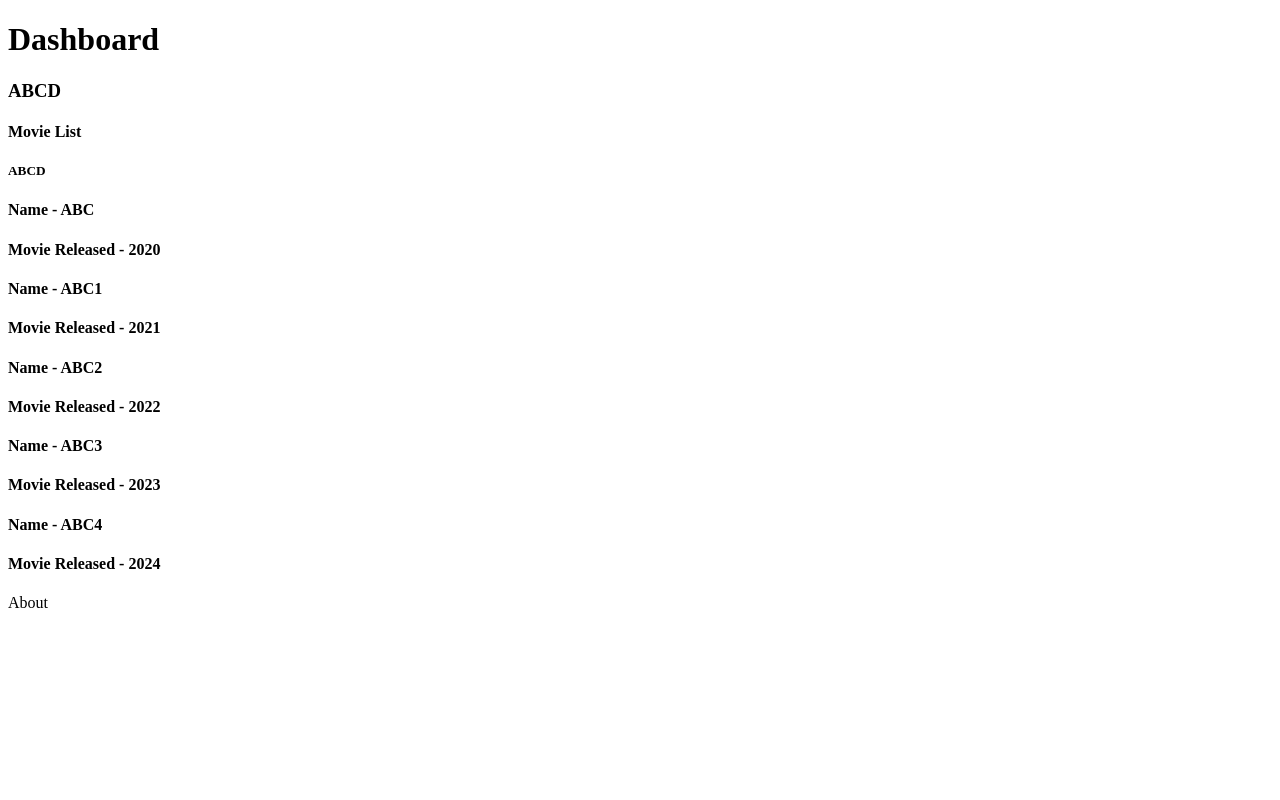
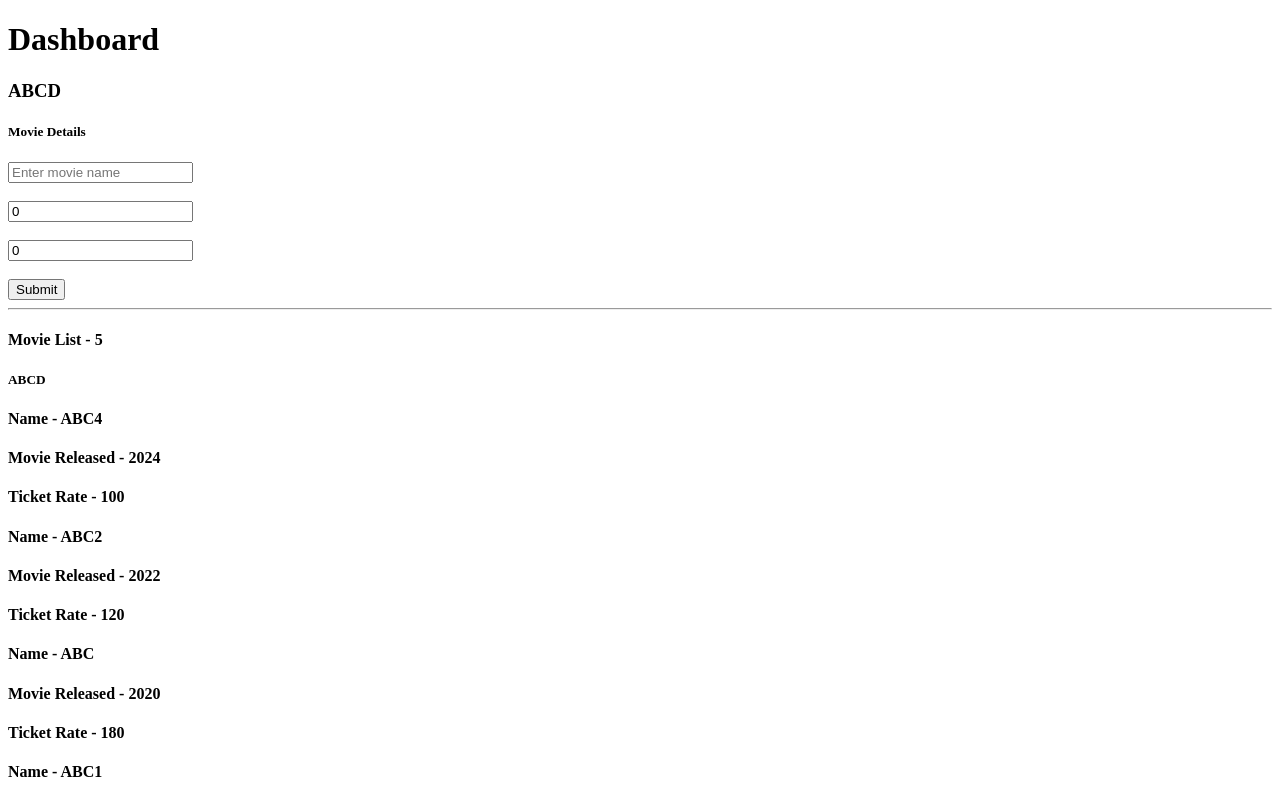
Before and after one commit to rajkumar1191/11-12-2025, a React (Vite) app: page / in a window 1280 px wide. Shown: the top 800 px of the page. Built offline with nearby package versions, Linux system fonts and the light colour scheme.

Commit message:
useState, data passing btn components, filter and sort in array

```diff
--- a/src/App.jsx
+++ b/src/App.jsx
@@ -1,45 +1,68 @@
 import MovieList from "./components/MovieList";
 import About from "./components/About";
 import "./App.css";
+import { useState } from "react";
 
 function App() {
   const name = "ABCD";
   const title = "React Tutorial";
   const year = 2026;
 
-  const movieList = [
+  let movieList = [
     {
       id: 1,
       name: "ABC",
       year: 2020,
+      price: 180,
     },
     {
       id: 2,
       name: "ABC1",
       year: 2021,
+      price: 180,
     },
     {
       id: 3,
       name: "ABC2",
       year: 2022,
+      price: 120,
     },
     {
       id: 4,
       name: "ABC3",
       year: 2023,
+      price: 200,
     },
     {
       id: 5,
       name: "ABC4",
       year: 2024,
+      price: 100,
     },
   ];
+  const [movies, setMovies] = useState(movieList);
+
+  const handleMovieDetails = (data) => {
+    console.log(data);
+
+    // movieList = [...movieList, data];
+
+    setMovies((prev) => [...prev, data]);
+
+    console.log(movies);
+  };
 
   return (
     <>
       <h1>Dashboard</h1>
       <h3>{name}</h3>
-      <MovieList mName={name} title={title} year={year} movies={movieList} />
+      <MovieList
+        mName={name}
+        title={title}
+        year={year}
+        movies={movies}
+        movieDetails={handleMovieDetails}
+      />
       <About />
     </>
   );
--- /dev/null
+++ b/src/components/AddMovie.jsx
@@ -0,0 +1,55 @@
+import { useState } from "react";
+
+const AddMovie = ({ movieDetails }) => {
+  const [name, setName] = useState("");
+  const [year, setYear] = useState(0);
+  const [price, setPrice] = useState(0);
+
+  const submit = (e) => {
+    e.preventDefault();
+    movieDetails({
+      id: Date.now(),
+      name: name,
+      year: year,
+      price: price,
+    });
+  };
+
+  return (
+    <>
+      <h5>Movie Details</h5>
+      <form onSubmit={submit}>
+        <input
+          type="text"
+          name="mName"
+          value={name}
+          placeholder="Enter movie name"
+          onChange={(e) => setName(e.target.value)}
+        />
+        <br />
+        <br />
+        <input
+          type="number"
+          name="mYear"
+          value={year}
+          placeholder="Enter release year"
+          onChange={(e) => setYear(e.target.value)}
+        />
+        <br />
+        <br />
+        <input
+          type="number"
+          name="mPrice"
+          value={price}
+          placeholder="Enter movie ticket price"
+          onChange={(e) => setPrice(e.target.value)}
+        />
+        <br />
+        <br />
+        <button type="submit">Submit</button>
+      </form>
+    </>
+  );
+};
+
+export default AddMovie;
--- a/src/components/Movie.jsx
+++ b/src/components/Movie.jsx
@@ -1,9 +1,10 @@
 const Movie = (props) => {
-  const { year, name, id } = props;
+  const { year, name, id, price } = props;
   return (
     <>
       <h4>Name - {name}</h4>
       <h4>Movie Released - {year}</h4>
+      <h4>Ticket Rate - {price}</h4>
     </>
   );
 };
--- a/src/components/MovieList.jsx
+++ b/src/components/MovieList.jsx
@@ -1,17 +1,42 @@
+import AddMovie from "./AddMovie";
 import Movie from "./Movie";
 
 const MovieList = (props) => {
-  const { mName, title, year, movies } = props;
+  const { mName, title, year, movies, movieDetails } = props;
   console.log(mName, title, year, movies);
+
+  const sortedPhotos = movies.sort((a, b) => a.price - b.price);
+
+  const filterData = sortedPhotos.filter((movie) => movie.price > 120);
+
+  const handleMovieDetails = (data) => {
+    movieDetails(data);
+  };
+
   return (
     <>
-      <h4>Movie List</h4>
+      <AddMovie movieDetails={handleMovieDetails} />
+      <hr />
+      <h4>Movie List - {movies.length}</h4>
       <h5>{mName}</h5>
-      {movies.map((movie) => (
+      {sortedPhotos.map((movie) => (
         <Movie
           key={movie.id}
           year={movie.year}
           name={movie.name}
+          price={movie.price}
+          id={movie.id}
+        />
+      ))}
+      <hr />
+
+      <h4>Premium Movies</h4>
+      {filterData.map((movie) => (
+        <Movie
+          key={movie.id}
+          year={movie.year}
+          name={movie.name}
+          price={movie.price}
           id={movie.id}
         />
       ))}
```
